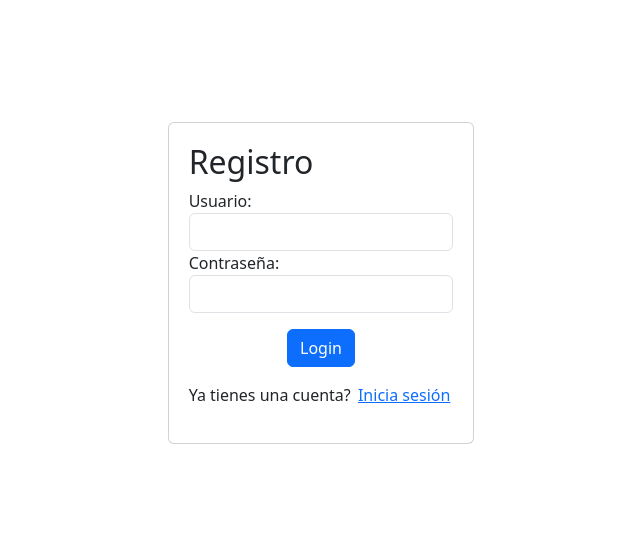
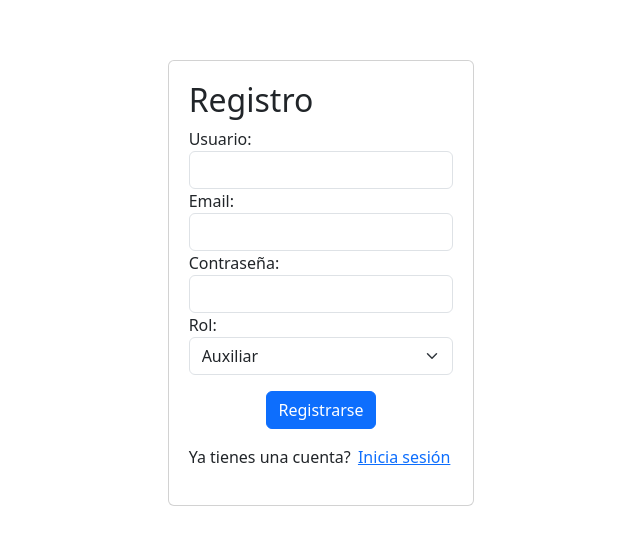
Before and after one commit to CrimsomDuke/software-gpa, a Vue app in the folder gpa_frontend/: page /register in a window 1280 px wide. Shown: the part 117-662 px from the top of the page, without its empty margins (319-959 px from the left). Built offline with nearby package versions, Linux system fonts and the light colour scheme.

Commit message:
Login, registro y middleware de autenticación implementados

```diff
--- /dev/null
+++ b/gpa_frontend/src/config/global_vars.js
@@ -0,0 +1,6 @@
+
+const global_vars = {
+    "api_url": "http://localhost:3000"
+}
+
+export default global_vars;
--- /dev/null
+++ b/gpa_frontend/src/router/guards.js
@@ -0,0 +1,20 @@
+
+const isAuthenticated = () => {
+    return sessionStorage.getItem('user_id') !== null;
+};
+
+//los Guards son funciones que se ejecutan antes de entrar a una ruta
+const IsAuthenticatedGuard = (to, from, next) => {
+    if (isAuthenticated()) {
+        next();
+    } else {
+        next({ name: 'Login' });
+    }
+}
+
+const Guards = {
+    IsAuthenticatedGuard
+}
+
+//export all guards
+export default Guards;
--- a/gpa_frontend/src/views/auth/LoginView.vue
+++ b/gpa_frontend/src/views/auth/LoginView.vue
@@ -1,5 +1,40 @@
 <script setup>
-// Login logic will go here
+import { useRouter } from 'vue-router';
+import { ref } from 'vue';
+import global_vars from '@/config/global_vars';
+
+const router = useRouter();
+
+const form = ref({
+  username : '',
+  password : ''
+})
+
+const errorMessage = ref('');
+
+const handleLogin = async () => {
+  try{
+    const response = await fetch(`${global_vars.api_url}/users/login`, {
+      method: 'POST',
+      headers : {
+        'Content-Type' : 'application/json'
+      },
+      body : JSON.stringify(form.value)
+    })
+
+    const data = await response.json();
+
+    if(response.ok){
+      sessionStorage.setItem('user_id', data.id);
+      router.push("/");
+    }else{
+      errorMessage.value = data.message || 'Error de autenticación. Por favor, verifica tus credenciales.';
+    }
+
+  }catch(error){
+    console.error('Error during login:', error);
+  }
+}
 </script>
 
 <template>
@@ -8,15 +43,16 @@
     <form class="form" @submit.prevent="handleLogin">
       <div class="form-group">
         <label class="control-label">Usuario:</label>
-        <input class="form-control" type="email" required />
+        <input v-model="form.username" id="username" name="username" class="form-control" type="text" required />
       </div>
       <div class="form-group">
         <label class="control-label">Contraseña:</label>
-        <input class="form-control" type="password" required />
+        <input v-model="form.password" id="password" name="password" class="form-control" type="password" required />
       </div>
       <div class="form-group d-flex align-content-center justify-content-center m-3">
         <button class="btn btn-primary" type="submit">Login</button>
       </div>
+      <p v-if="errorMessage" class="text-danger error-label">{{ errorMessage }}</p>
     </form>
     <p>No tienes una cuenta? <router-link to="/register">Registrate</router-link></p>
   </div>
--- a/gpa_frontend/src/views/auth/RegisterView.vue
+++ b/gpa_frontend/src/views/auth/RegisterView.vue
@@ -1,22 +1,71 @@
 <script setup>
-// Login logic will go here
+import { useRouter } from 'vue-router';
+import { ref } from 'vue';
+import global_vars from '@/config/global_vars';
+
+const router = useRouter();
+const form = ref({
+  username : '',
+  password : '',
+  email : '',
+  role : 'auxiliar' //default role
+})
+
+const errorMessage = ref('');
+
+const handleRegister = async () => {
+  try{
+    const response = await fetch(`${global_vars.api_url}/users/register`, {
+      method: 'POST',
+      headers : {
+        'Content-Type' : 'application/json'
+      },
+      body : JSON.stringify(form.value)
+    })
+
+    const data = await response.json();
+
+    if(response.ok){
+      sessionStorage.setItem('user_id', data.id);
+      router.push("/");
+    }else{
+      errorMessage.value = data.message || 'Error de autenticación. Por favor, verifica tus credenciales.';
+    }
+
+  }catch(error){
+    console.error('Error during login:', error);
+  }
+}
 </script>
 
 <template>
     <div class="login card">
       <h2>Registro</h2>
-      <form class="form" @submit.prevent="handleLogin">
+      <form class="form" @submit.prevent="handleRegister">
         <div class="form-group">
           <label class="control-label">Usuario:</label>
-          <input class="form-control" type="email" required />
+          <input v-model="form.username" class="form-control" type="text" required />
+        </div>
+        <div>
+          <label class="control-label">Email:</label>
+          <input v-model="form.email" class="form-control" type="email" required />
         </div>
         <div class="form-group">
           <label class="control-label">Contraseña:</label>
-          <input class="form-control" type="password" required />
+          <input v-model="form.password" class="form-control" type="password" required />
+        </div>
+        <div class="form-group">
+          <label class="control-label">Rol:</label>
+          <select class="form-select" v-model="form.role" required>
+            <option value="admin">Admin</option>
+            <option value="contador">Contador</option>
+            <option value="auxiliar">Auxiliar</option>
+          </select>
         </div>
         <div class="form-group d-flex align-content-center justify-content-center m-3">
-          <button class="btn btn-primary" type="submit">Login</button>
+          <button class="btn btn-primary" type="submit">Registrarse</button>
         </div>
+        <p class="text-danger" v-if="errorMessage">{{ errorMessage }}</p>
       </form>
       <p>Ya tienes una cuenta? <router-link to="/login">Inicia sesión</router-link></p>
     </div>
```
Also changed, not shown: gpa_frontend/src/router/index.js (+5 -2 lines), 1 other file (tests, documents, lock files or other folders).
